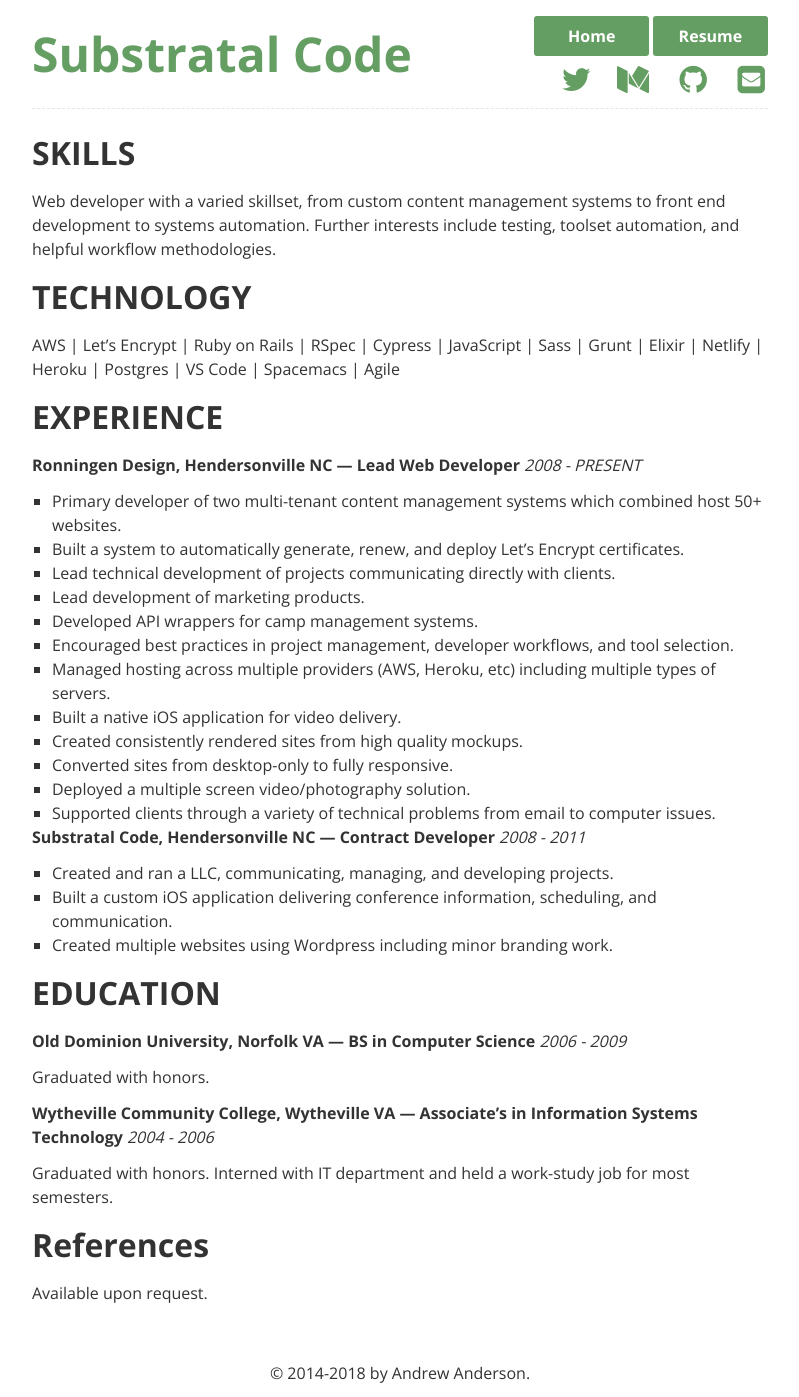
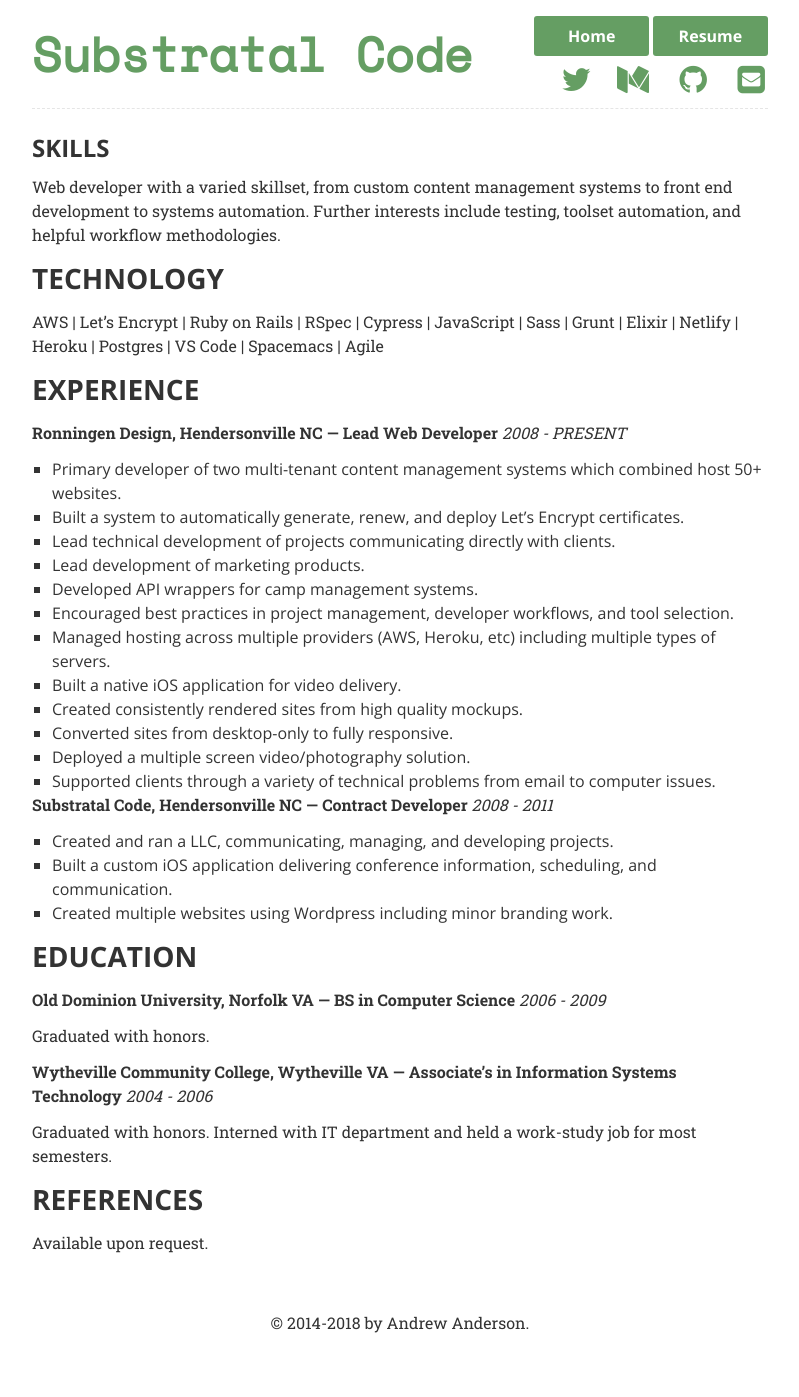
Before and after one commit to deep-spaced/deep-spaced.github.io, a Jekyll site: the page built from resume.md, in a window 1280 px wide. Shown: the whole page, without its empty margins (240-1039 px from the left). Built offline with Jekyll 4.4.1, drawn with Linux system fonts in a browser that asks for light colours; nearby versions of some CDN libraries; after the commit the page ends 1347 px from its top, so only the background shows below that.

Commit message:
Font updates.

```diff
--- a/css/bourbon/addons/_font-family.scss
+++ b/css/bourbon/addons/_font-family.scss
@@ -1,7 +1,7 @@
 $georgia: Georgia, Cambria, "Times New Roman", Times, serif;
 $helvetica: "Helvetica Neue", Helvetica, Roboto, Arial, sans-serif;
 $lucida-grande: "Lucida Grande", Tahoma, Verdana, Arial, sans-serif;
-$monospace: "Bitstream Vera Sans Mono", Consolas, Courier, monospace;
+$monospace: "Space Mono", Consolas, Courier, monospace;
 $verdana: Verdana, Geneva, sans-serif;
 $open-sans: 'Open Sans', sans-serif;
 $roboto-slab: 'Roboto Slab', serif;
--- a/css/mobile.css
+++ b/css/mobile.css
@@ -2,7 +2,7 @@
 /**
  * The only stylesheet we need. Except for the others.
  */
-@import url(https://fonts.googleapis.com/css?family=Open+Sans:400,800,700,600,300|Roboto+Slab:400,300,100,700);
+@import url(https://fonts.googleapis.com/css?family=Open+Sans:400,800,700,600,300|Roboto+Slab:400,300,100,700|Space+Mono);
 * {
   -webkit-box-sizing: border-box;
   -moz-box-sizing: border-box;
@@ -245,6 +245,7 @@ body {
 h1 {
   color: #659E63;
   font-size: 3em;
+  font-family: "Space Mono", Consolas, Courier, monospace;
   text-align: center;
   line-height: 1em;
   padding: .5em 0;
@@ -254,6 +255,9 @@ h2,
 h3,
 h4 {
   margin: .5em 0; }
+
+p {
+  font-family: "Roboto Slab", serif; }
 
 img {
   margin: 0 auto;
--- a/css/mobile.scss
+++ b/css/mobile.scss
@@ -6,7 +6,7 @@
 @import "neat/neat";
 @import "base/base";
 
-@import url(https://fonts.googleapis.com/css?family=Open+Sans:400,800,700,600,300|Roboto+Slab:400,300,100,700);
+@import url(https://fonts.googleapis.com/css?family=Open+Sans:400,800,700,600,300|Roboto+Slab:400,300,100,700|Space+Mono);
 
 body {
   margin: 0;
@@ -16,6 +16,7 @@ body {
 h1 {
   color: $medium-green;
   font-size: 3em;
+  font-family: $monospace;
   text-align: center;
   line-height: 1em;
   padding: .5em 0;
@@ -27,6 +28,8 @@ h3,
 h4 {
   margin:.5em 0;
 }
+
+p { font-family: $roboto-slab; }
 
 img {
   margin: 0 auto;
--- a/resume.md
+++ b/resume.md
@@ -2,15 +2,15 @@
 layout: static
 title: Just the details!
 ---
-## SKILLS
+#### SKILLS
 
 Web developer with a varied skillset, from custom content management systems to front end development to systems automation. Further interests include testing, toolset automation, and helpful workflow methodologies.
 
-## TECHNOLOGY
+### TECHNOLOGY
 
 AWS &#124; Let’s Encrypt &#124; Ruby on Rails &#124; RSpec &#124; Cypress &#124; JavaScript &#124; Sass &#124; Grunt &#124; Elixir &#124; Netlify &#124; Heroku &#124; Postgres &#124; VS Code &#124; Spacemacs &#124; Agile
 
-## EXPERIENCE
+### EXPERIENCE
 
 **Ronningen Design, Hendersonville NC — Lead Web Developer**
 _2008 - PRESENT_
@@ -35,7 +35,7 @@ _2008 - 2011_
 * Built a custom iOS application delivering conference information, scheduling, and communication.
 * Created multiple websites using Wordpress including minor branding work.
 
-## EDUCATION
+### EDUCATION
 
 **Old Dominion University, Norfolk VA — BS in Computer Science**
 _2006 - 2009_
@@ -47,6 +47,6 @@ _2004 - 2006_
 
 Graduated with honors. Interned with IT department and held a work-study job for most semesters.
 
-## References
+### REFERENCES
 
 Available upon request.
```
